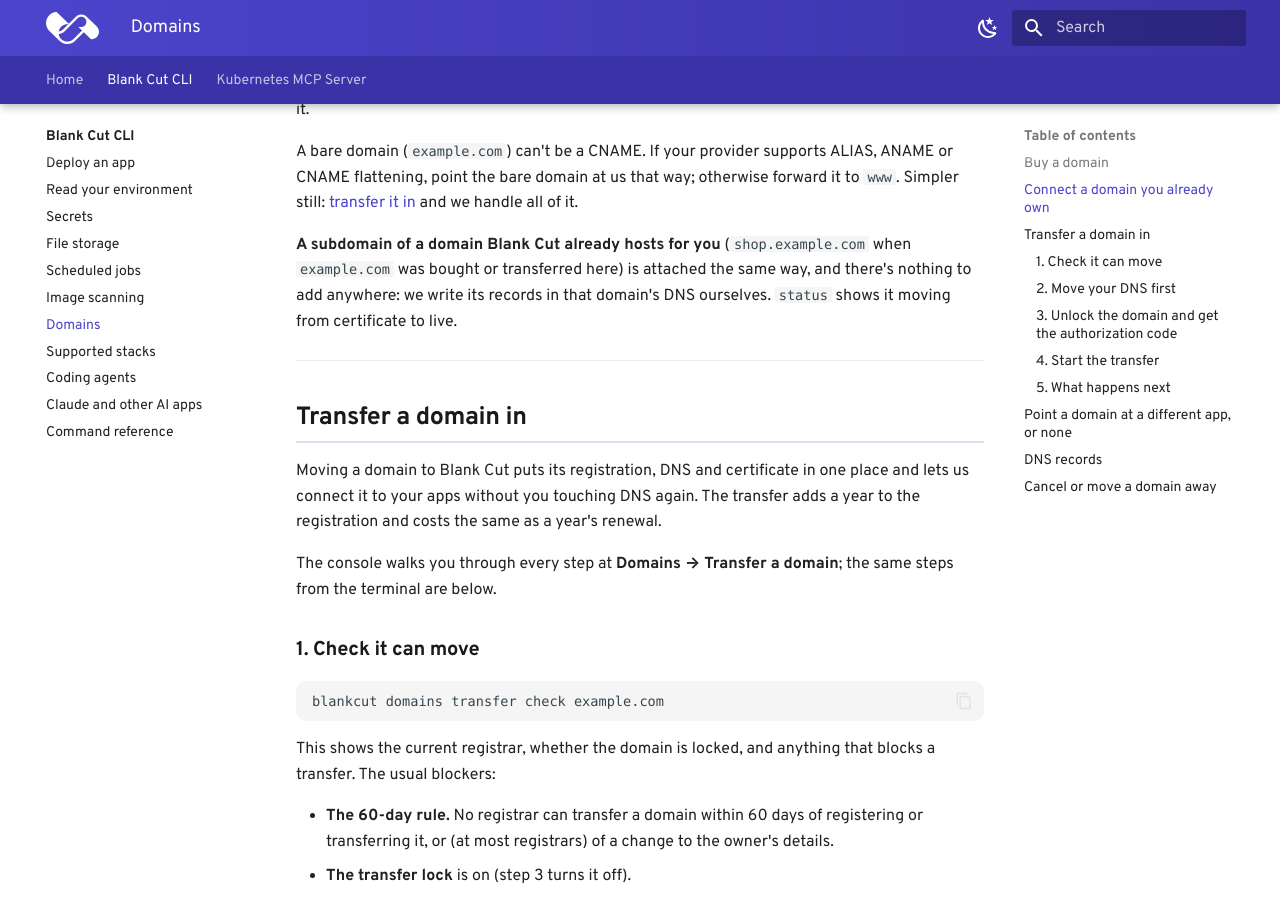
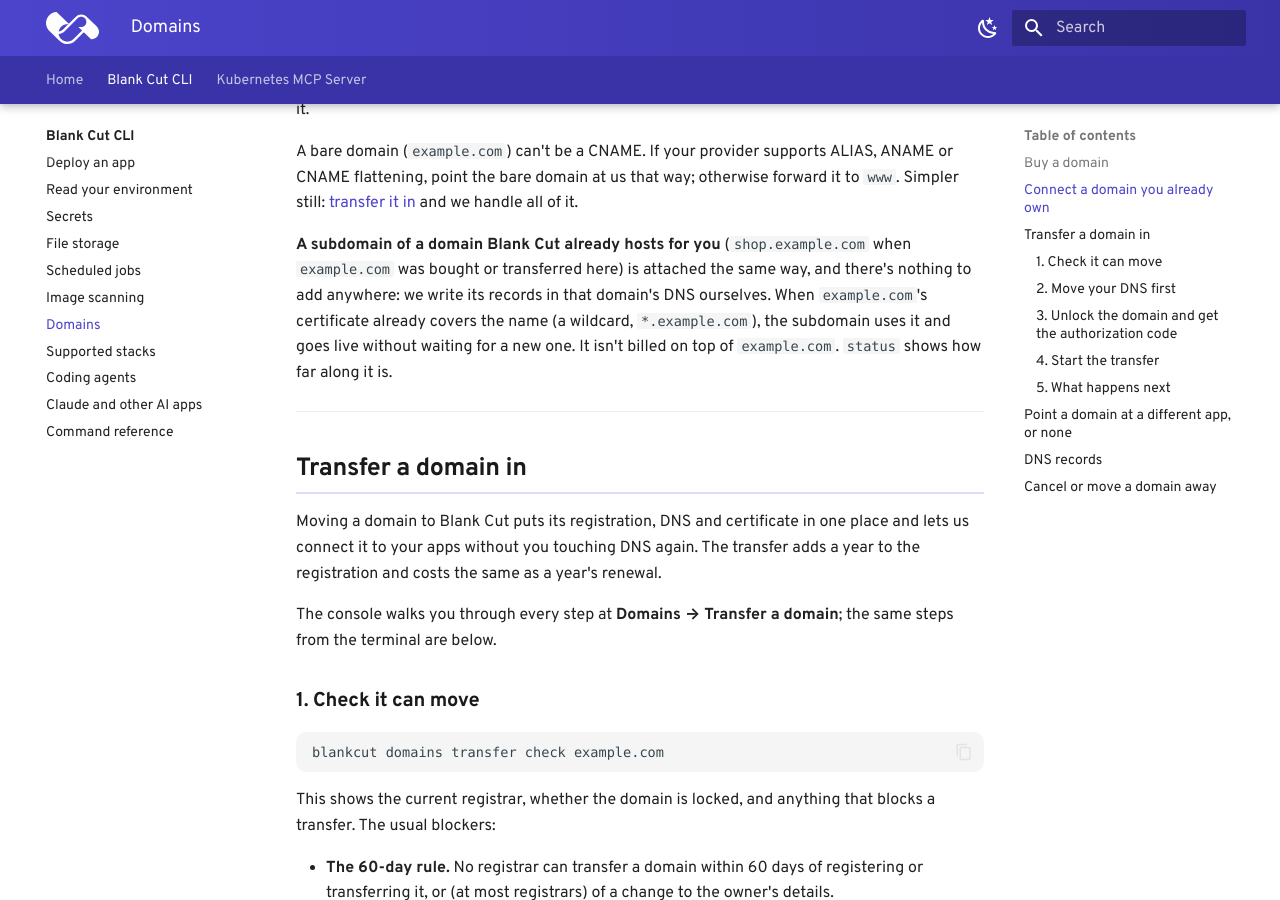
Before and after one commit to Blankcut/blankcut-docs, an MkDocs documentation site: the page built from docs/cli/domains.md, in a window 1280 px wide and 900 px high, scrolled down 1573 px. Built offline with MkDocs 1.6.1 and Material for MkDocs 9.7.7, drawn with Linux system fonts in a browser that asks for light colours; some web fonts are replaced.

Commit message:
A subdomain of a hosted domain uses its certificate and isn't billed on top of it

```diff
--- a/docs/cli/domains.md
+++ b/docs/cli/domains.md
@@ -78,7 +78,9 @@ and we handle all of it.
 **A subdomain of a domain Blank Cut already hosts for you** (`shop.example.com`
 when `example.com` was bought or transferred here) is attached the same way,
 and there's nothing to add anywhere: we write its records in that domain's DNS
-ourselves. `status` shows it moving from certificate to live.
+ourselves. When `example.com`'s certificate already covers the name (a wildcard,
+`*.example.com`), the subdomain uses it and goes live without waiting for a new
+one. It isn't billed on top of `example.com`. `status` shows how far along it is.
 
 ---
 
```
